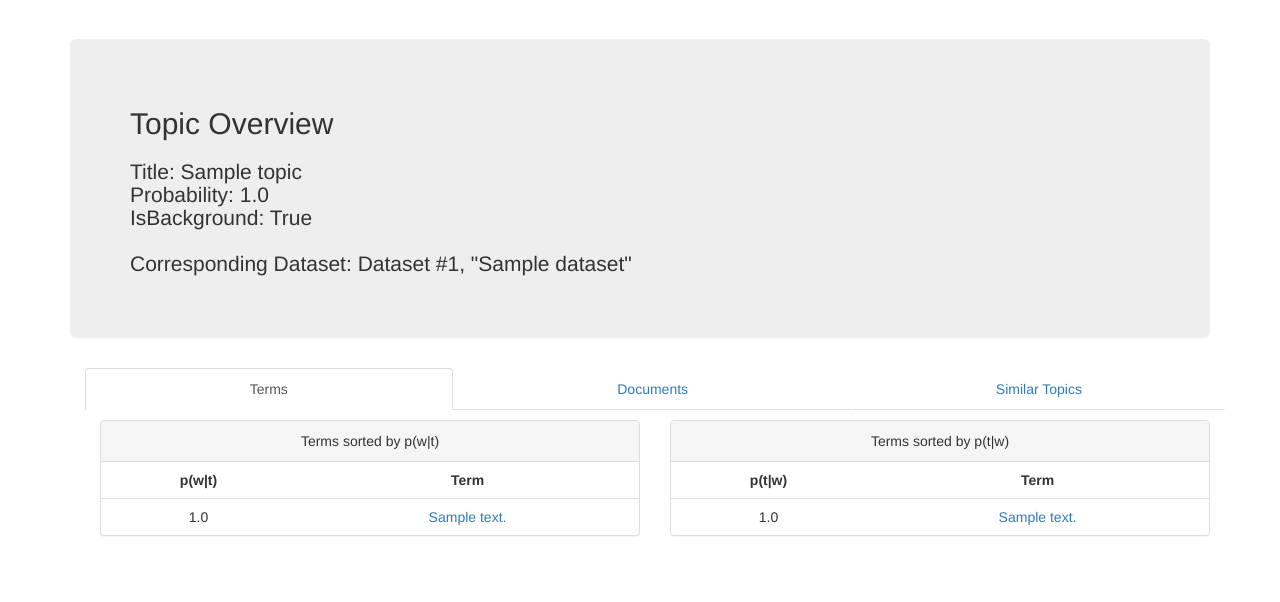
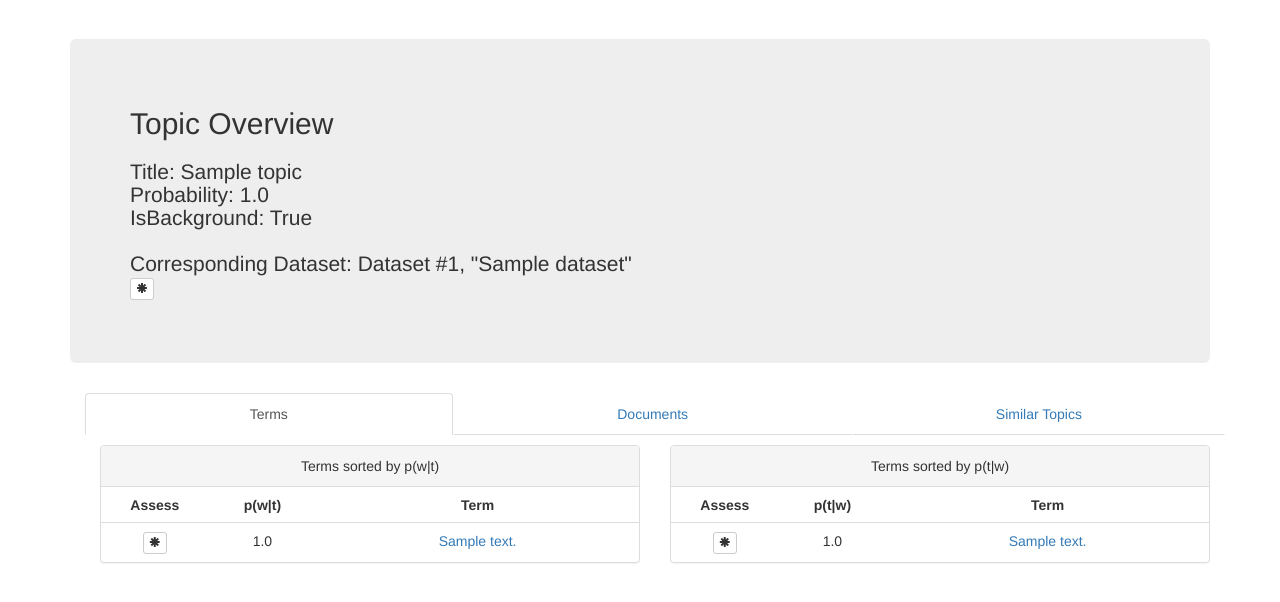
Before and after one commit to kirillbobyrev/VisARTM, a Flask app: page /dataset/1/topic_model/1/topic/1 in a window 1280 px wide. Shown: the part 51-653 px from the top of the page. Run offline with Flask 2, Linux system fonts and the light colour scheme; tables that the repository leaves empty hold one stand-in row (values such as "Sample post"); some libraries are stand-ins or nearby versions.

Commit message:
my cursed efforts to make AJAX and buttons work

```diff
--- /dev/null
+++ b/static/js/routine.js
@@ -0,0 +1,14 @@
+$(function() {
+    $('.btn-assess').click(function() {
+        $.ajax({
+        url: '/assess',
+        data: $('form').serialize(),
+        type: 'POST',
+        success: function(response) {
+            alert('abcd');
+        },
+        error: function(error) {
+        }
+        });
+    });
+});
--- a/templates/layout.html
+++ b/templates/layout.html
@@ -40,5 +40,6 @@
     <!-- Placed at the end of the document so the pages load faster -->
     <script src="http://ajax.googleapis.com/ajax/libs/jquery/2.2.2/jquery.min.js"></script>
     <script src={{ url_for("static", filename="js/bootstrap.min.js") }}></script>
+    <script src={{ url_for("static", filename="js/routine.js") }}></script>
 </body>
 </html>
--- a/templates/macro.html
+++ b/templates/macro.html
@@ -18,23 +18,8 @@
     </div>
 {%- endmacro %}
 
-{% macro table_model(table) -%}
-    <div class="panel panel-default">
-        <div class="panel-heading">{{ table.heading }}</div>
-        <table class="table table-hover">
-        <tr>
-            {% for column_name in table.column_names %}
-                <th>{{ column_name }}</th>
-            {% endfor %}
-        </tr>
-        <tr>
-            {% for row in table.rows %}
-                <tr>
-                    <td>{{ row[0] | round(3) }}</td>
-                    <td><a href="{{ row[1] }}">{{ row | last }}</td>
-                </tr>
-            {% endfor %}
-        </tr>
-        </table>
-    </div>
+{% macro assess_button() -%}
+    <button type="submit" type="button" class="btn btn-default btn-xs btn-assess">
+      <span class="glyphicon glyphicon-asterisk" aria-hidden="true"></span>
+    </button>
 {%- endmacro %}
--- a/templates/model_layout.html
+++ b/templates/model_layout.html
@@ -1,5 +1,4 @@
 {% extends "topic_model_layout.html" %}
-{% from "macro.html" import table_model %}
 
 {% block content %}
 
--- a/templates/topic.html
+++ b/templates/topic.html
@@ -1,4 +1,6 @@
 {% extends "model_layout.html" %}
+
+{% from "macro.html" import assess_button %}
 
 {% block jumbotron_header %}
     Topic Overview
@@ -13,6 +15,8 @@
     <br>
     <br>
     Corresponding Dataset: Dataset #{{ dataset.id }}, "{{ dataset.name }}"
+    <br>
+    {{ assess_button() }}
 {% endblock %}
 
 {% block container_navtabs %}
@@ -32,6 +36,7 @@
                         <div class="panel-heading" align="center">Terms sorted by p(w|t)</div>
                         <table class="table table-hover">
                             <tr>
+                                <th><div align="center">Assess</div></th>
                                 <th><div align="center">p(w|t)</div></th>
                                 <th><div align="center">Term</div></th>
                             </tr>
@@ -39,8 +44,11 @@
                                 {% for topic_term in topic.topic_terms |
                                     sort(attribute='prob_wt', reverse=True) %}
                                     <tr>
-                                        <td align="center">{{ topic_term.prob_wt | round(3) }}</td>
-                                        <td align="center">
+                                        <td width="20%" align="center">
+                                            {{ assess_button() }}
+                                        </td>
+                                        <td align="center" width="20%">{{ topic_term.prob_wt | round(3) }}</td>
+                                        <td align="center" width="60%">
                                             <a href = "{{ url_for('term',
                                                     dataset_id=dataset.id,
                                                     topic_model_id=topic_model.id,
@@ -62,6 +70,7 @@
                         <div class="panel-heading" align="center">Terms sorted by p(t|w)</div>
                         <table class="table table-hover">
                             <tr>
+                                <th><div align="center">Assess</div></th>
                                 <th><div align="center">p(t|w)</div></th>
                                 <th><div align="center">Term</div></th>
                             </tr>
@@ -69,8 +78,10 @@
                                 {% for topic_term in topic.topic_terms |
                                     sort(attribute='prob_tw', reverse=True) %}
                                     <tr>
-                                        <td align="center">{{ topic_term.prob_tw | round(3) }}</td>
-                                        <td align="center">
+                                        <td width="20%" align="center">
+                                            {{ assess_button() }}
+                                        <td width="20%" align="center">{{ topic_term.prob_tw | round(3) }}</td>
+                                        <td width="60%" align="center">
                                             <a href = "{{ url_for('term',
                                                     dataset_id=dataset.id,
                                                     topic_model_id=topic_model.id,
@@ -96,6 +107,7 @@
                         <div class="panel-heading" align="center">Documents sorted by p(d|t)</div>
                         <table class="table table-hover">
                             <tr>
+                                <th><div align="center">Assess</div></th>
                                 <th><div align="center">p(d|t)</div></th>
                                 <th><div align="center">Document</div></th>
                             </tr>
@@ -103,8 +115,10 @@
                                 {% for document_topic in topic.document_topics |
                                     sort(attribute='prob_dt', reverse=True) %}
                                     <tr>
-                                        <td align="center">{{ document_topic.prob_dt | round(3) }}</td>
-                                        <td align="center">
+                                        <td width="20%" align="center">
+                                            {{ assess_button() }}
+                                        <td width="20%" align="center">{{ document_topic.prob_dt | round(3) }}</td>
+                                        <td width="20%" align="center">
                                             <a href = "{{ url_for('document',
                                                     dataset_id=dataset.id,
                                                     topic_model_id=topic_model.id,
@@ -126,6 +140,7 @@
                         <div class="panel-heading" align="center">Documents sorted by p(t|d)</div>
                         <table class="table table-hover">
                             <tr>
+                                <th><div align="center">Assess</div></th>
                                 <th><div align="center">p(t|d)</div></th>
                                 <th><div align="center">Document</div></th>
                             </tr>
@@ -133,8 +148,11 @@
                                 {% for document_topic in topic.document_topics |
                                     sort(attribute='prob_td', reverse=True) %}
                                     <tr>
-                                        <td align="center">{{ document_topic.prob_td | round(3) }}</td>
-                                        <td align="center">
+                                        <td width="20%" align="center">
+                                            {{ assess_button() }}
+                                        </td>
+                                        <td width="20%" align="center">{{ document_topic.prob_td | round(3) }}</td>
+                                        <td width="60%" align="center">
                                             <a href = "{{ url_for('document',
                                                     dataset_id=dataset.id,
                                                     topic_model_id=topic_model.id,
@@ -159,6 +177,7 @@
                     <div class="panel-heading" align="center">Similar Topics sorted by similarity</div>
                     <table class="table table-hover">
                         <tr>
+                            <th><div align="center">Assess</div></th>
                             <th><div align="center">Similarity</div></th>
                             <th><div align="center">Topic</div></th>
                         </tr>
@@ -166,7 +185,10 @@
                             {% for topic_similarity in topic.similar_topics_l |
                                 sort(attribute='similarity', reverse=True) %}
                                 <tr>
-                                    <td width="20%" align="center">{{ topic_similarity.similarity | round(3) }}</td>
+                                    <td width="10%" align="center">
+                                        {{ assess_button() }}
+                                    </td>
+                                    <td width="10%" align="center">{{ topic_similarity.similarity | round(3) }}</td>
                                     <td width="80%" align="center">
                                         <a href = "{{ url_for('topic',
                                                 dataset_id=dataset.id,
--- a/views.py
+++ b/views.py
@@ -1,4 +1,4 @@
-from flask import render_template
+from flask import render_template, request, jsonify
 from operator import attrgetter
 
 from serve import *
@@ -81,3 +81,16 @@ def document(dataset_id, topic_model_id, document_id):
                            document=document,
                            document_topics=document_topics,
                            document_similarities=document_similarities)
+
+
+# assessment stuff
+@app.route('/assess', methods=['POST'])
+def assess():
+    print(request.args)
+    classname = request.args.get('classname', type=str)
+    id_one = request.args.get('id_one', type=int)
+    id_two = request.args.get('id_two', type=int)
+    value = request.args.get('value', type=int)
+    print('assessment request;\nclassname: {}\nid_one: {}\nid_two: {}\nvalue: {}'
+        .format(classname, id_one, id_two, value))
+    return jsonify(success = True)
```
